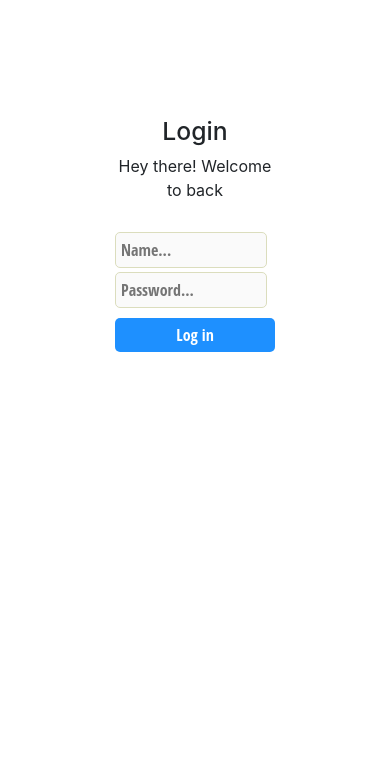
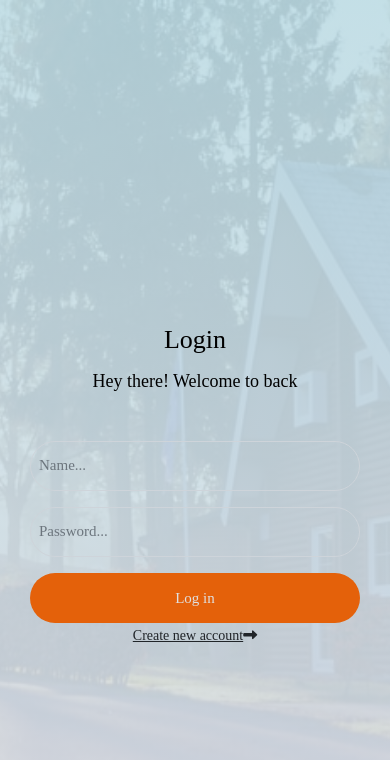
Before and after one commit to Byabasaija/find-your-house, a React (Create React App) app: page / in a window 390 px wide. Shown: the top 760 px of the page. Built offline with nearby package versions, Linux system fonts and the light colour scheme.

Commit message:
Style the login Page

```diff
--- a/public/index.html
+++ b/public/index.html
@@ -12,6 +12,7 @@
 
     <title>Find your house</title>
     <link href="https://cdn.jsdelivr.net/npm/bootstrap@5.0.2/dist/css/bootstrap.min.css" rel="stylesheet" integrity="sha384-EVSTQN3/azprG1Anm3QDgpJLIm9Nao0Yz1ztcQTwFspd3yD65VohhpuuCOmLASjC" crossorigin="anonymous">
+    <script src="https://kit.fontawesome.com/bcea3aca40.js" crossorigin="anonymous"></script>
   </head>
   <body>
     <noscript>You need to enable JavaScript to run this app.</noscript>
--- a/src/actions/index.js
+++ b/src/actions/index.js
@@ -28,7 +28,7 @@ const fetchHouses = () => async (dispatch) => {
 
   try {
     const response = await axios.get(
-      'https://houses-api1.herokuapp.com/houses/',
+      'http://localhost:3001/houses',
     );
     const houses = response.data;
     dispatch(fetchHousesSuccess(houses));
@@ -57,7 +57,7 @@ const fetchHouse = (id) => async (dispatch) => {
 
   try {
     const response = await axios.get(
-      `https://houses-api1.herokuapp.com/houses/${id}`,
+      `http://localhost:3001/houses/${id}`,
     );
     const house = response.data;
     dispatch(fetchHouseSuccess(house));
--- a/src/auth/Login.css
+++ b/src/auth/Login.css
@@ -1,40 +1,423 @@
-.login-div{
+
+
+
+
+/*//////////////////////////////////////////////////////////////////
+[ FONT ]*/
+/*
+@font-face {
+    font-family: Montserrat-Regular;
+    src: url('../fonts/montserrat/Montserrat-Regular.ttf');
+  }
+
+  @font-face {
+    font-family: Montserrat-ExtraBold;
+    src: url('../fonts/montserrat/Montserrat-ExtraBold.ttf');
+  }
+
+  @font-face {
+    font-family: Montserrat-Bold;
+    src: url('../fonts/montserrat/Montserrat-Bold.ttf');
+  } */
+
+
+  /*//////////////////////////////////////////////////////////////////
+  [ RESTYLE TAG ]*/
+
+  * {
+      margin: 0px;
+      padding: 0px;
+      box-sizing: border-box;
+  }
+
+  body, html {
+      height: 100%;
+      font-family: Montserrat-Regular, sans-serif;
+  }
+
+  /*---------------------------------------------*/
+  a {
+      font-family: Montserrat-Regular;
+      font-size: 14px;
+      line-height: 1.7;
+      color: #666666;
+      margin: 0px;
+      transition: all 0.4s;
+      -webkit-transition: all 0.4s;
+    -o-transition: all 0.4s;
+    -moz-transition: all 0.4s;
+  }
+
+  a:focus {
+      outline: none !important;
+  }
+
+  a:hover {
+      text-decoration: none;
+    color: #fff;
+  }
+
+  /*---------------------------------------------*/
+  h1,h2,h3,h4,h5,h6 {
+      margin: 0px;
+  }
+
+  p {
+      font-family: Montserrat-Regular;
+      font-size: 14px;
+      line-height: 1.7;
+      color: #666666;
+      margin: 0px;
+  }
+
+  ul, li {
+      margin: 0px;
+      list-style-type: none;
+  }
+
+
+  /*---------------------------------------------*/
+  input {
+      outline: none;
+      border: none;
+  }
+
+  textarea {
+    outline: none;
+    border: none;
+  }
+
+  textarea:focus, input:focus {
+    border-color: transparent !important;
+  }
+
+  input:focus::-webkit-input-placeholder { color:transparent; }
+  input:focus:-moz-placeholder { color:transparent; }
+  input:focus::-moz-placeholder { color:transparent; }
+  input:focus:-ms-input-placeholder { color:transparent; }
+
+  textarea:focus::-webkit-input-placeholder { color:transparent; }
+  textarea:focus:-moz-placeholder { color:transparent; }
+  textarea:focus::-moz-placeholder { color:transparent; }
+  textarea:focus:-ms-input-placeholder { color:transparent; }
+
+  input::-webkit-input-placeholder { color: #999999; }
+  input:-moz-placeholder { color: #999999; }
+  input::-moz-placeholder { color: #999999; }
+  input:-ms-input-placeholder { color: #999999; }
+
+  textarea::-webkit-input-placeholder { color: #999999; }
+  textarea:-moz-placeholder { color: #999999; }
+  textarea::-moz-placeholder { color: #999999; }
+  textarea:-ms-input-placeholder { color: #999999; }
+
+  /*---------------------------------------------*/
+  button {
+      outline: none !important;
+      border: none;
+      background: transparent;
+  }
+
+  button:hover {
+      cursor: pointer;
+  }
+
+  iframe {
+      border: none !important;
+  }
+
+
+  /*//////////////////////////////////////////////////////////////////
+  [ Utility ]*/
+  .txt1 {
+    font-family: Montserrat-Regular;
+    font-size: 16px;
+    color: #cccccc;
+    line-height: 1.4;
+  }
+
+  .bo1 {
+    border-bottom: 1px solid #999999;
+  }
+
+  .hov1:hover {
+    border-color: #d33f8d;
+  }
+
+
+  /*//////////////////////////////////////////////////////////////////
+  [ login ]*/
+
+  .limiter {
+    width: 100%;
+    margin: 0 auto;
+  }
+
+  .container-login100 {
+    width: 100%;
+    min-height: 100vh;
+    display: -webkit-box;
+    display: -webkit-flex;
+    display: -moz-box;
+    display: -ms-flexbox;
     display: flex;
-    flex-direction: column;
-    border-radius: 10px;
-    width:200px;
-    height: 300px;
-    background-color: white;
-    margin: 0 auto;
-    padding: 20px;
-    justify-content: space-evenly;
-    margin-top: 10vh;
-}
-input{
-    width: 95%;
-    border: 1px solid #dbddbd;
-    font-weight: 300 !important;
-    padding: 5px;
-    margin: 2px 0;
-    font-family: 'Open Sans Condensed', sans-serif;
-    background-color: #fafafa;
-    border-radius: 5px;
-    box-shadow: none;
-}
-button{
-    margin-top: 8px;
+    flex-wrap: wrap;
+    justify-content: center;
+    align-items: center;
+    padding: 15px;
+    background-repeat: no-repeat;
+    background-size: cover;
+    background-position: center;
+    background-image: url(../assets/bg1.jpeg);
+
+    position: relative;
+    z-index: 1;
+  }
+
+  .container-login100::before {
+    content: "";
+    display: block;
+    position: absolute;
+    z-index: -1;
     width: 100%;
-    border-radius: 5px;
-    padding: 5px;
-    border: none;
-    color: white;
-    font-family: 'Open Sans Condensed', sans-serif;
-    background-color: dodgerblue;
-    cursor: pointer;
+    height: 100%;
+    top: 0;
+    left: 0;
+    background: #f7f7f7;
+    background: -webkit-linear-gradient(bottom, #dbe0e9, #bedce4);
+    background: -o-linear-gradient(bottom, #f4f6fa, #bae5f1);
+    background: -moz-linear-gradient(bottom, #dde1e9, #eef6f8);
+    background: linear-gradient(bottom, #e3e6e9, #d9edf3);
+    opacity: 0.9;
+  }
 
-}
+  .wrap-login100 {
+    width: 390px;
+    background: transparent;
+  }
 
-.login-text {
+
+
+  /*------------------------------------------------------------------
+  [  ]*/
+  .login100-form {
+    width: 100%;
+    display: -webkit-box;
+    display: -webkit-flex;
+    display: -moz-box;
+    display: -ms-flexbox;
+    display: flex;
+    justify-content: space-between;
+    flex-wrap: wrap;
+  }
+
+  .login100-form-title {
+    font-family: Montserrat-ExtraBold;
+    font-size: 26px;
+    color: #000;
+    line-height: 1.2;
     text-align: center;
 
-}
+    width: 100%;
+    display: block;
+  }
+
+  .login100-form-text {
+    font-family: Montserrat-ExtraBold;
+    font-size: 18px;
+    color: #000;
+    line-height: 1.2;
+    text-align: center;
+
+    width: 100%;
+    display: block;
+  }
+
+
+
+  /*---------------------------------------------*/
+  .wrap-input100 {
+    position: relative;
+    width: 100%;
+    z-index: 1;
+  }
+
+  .input100 {
+    font-family: Montserrat-Bold;
+    font-size: 15px;
+    line-height: 1.2;
+    color: #333333;
+
+    display: block;
+    width: 100%;
+    background: transparent;
+   height: 50px;
+    border-radius: 25px;
+    padding: 0 30px 0 53px;
+  }
+
+
+  /*------------------------------------------------------------------
+  [ Focus ]*/
+  .focus-input100 {
+    display: block;
+    position: absolute;
+    border-radius: 25px;
+    bottom: 0;
+    left: 0;
+    z-index: -1;
+    width: 100%;
+    height: 100%;
+    box-shadow: 0px 0px 0px 0px;
+    color: rgba(0,91,234, 0.6);
+  }
+
+  .input100:focus + .focus-input100 {
+    -webkit-animation: anim-shadow 0.5s ease-in-out forwards;
+    animation: anim-shadow 0.5s ease-in-out forwards;
+  }
+
+  @-webkit-keyframes anim-shadow {
+    to {
+      box-shadow: 0px 0px 80px 30px;
+      opacity: 0;
+    }
+  }
+
+  @keyframes anim-shadow {
+    to {
+      box-shadow: 0px 0px 80px 30px;
+      opacity: 0;
+    }
+  }
+
+  .symbol-input100 {
+    font-size: 15px;
+    color: #999999;
+
+    display: -webkit-box;
+    display: -webkit-flex;
+    display: -moz-box;
+    display: -ms-flexbox;
+    display: flex;
+    align-items: center;
+    position: absolute;
+    border-radius: 25px;
+    bottom: 0;
+    left: 0;
+    width: 100%;
+    height: 100%;
+    padding-left: 30px;
+    pointer-events: none;
+
+    -webkit-transition: all 0.4s;
+    -o-transition: all 0.4s;
+    -moz-transition: all 0.4s;
+    transition: all 0.4s;
+  }
+
+  .input100:focus + .focus-input100 + .symbol-input100 {
+    color: #00c6fb;
+    padding-left: 23px;
+  }
+
+
+  /*------------------------------------------------------------------
+  [ Button ]*/
+  .container-login100-form-btn {
+    width: 100%;
+    display: -webkit-box;
+    display: -webkit-flex;
+    display: -moz-box;
+    display: -ms-flexbox;
+    display: flex;
+    flex-wrap: wrap;
+    justify-content: center;
+  }
+
+  .login100-form-btn {
+    font-family: Montserrat-Bold;
+    font-size: 15px;
+    line-height: 1.5;
+    color: #e0e0e0;
+
+    width: 100%;
+    height: 50px;
+    border-radius: 25px;
+    background: #e4610a;
+    display: -webkit-box;
+    display: -webkit-flex;
+    display: -moz-box;
+    display: -ms-flexbox;
+    display: flex;
+    justify-content: center;
+    align-items: center;
+    padding: 0 25px;
+
+    -webkit-transition: all 0.4s;
+    -o-transition: all 0.4s;
+    -moz-transition: all 0.4s;
+    transition: all 0.4s;
+
+    position: relative;
+    z-index: 1;
+  }
+
+  .login100-form-btn::before {
+    content: "";
+    display: block;
+    position: absolute;
+    z-index: -1;
+    width: 100%;
+    height: 100%;
+    border-radius: 25px;
+    top: 0;
+    left: 0;
+    background: #ea6900;
+    background: -webkit-linear-gradient(left, #ea6900, #00c6fb);
+    background: -o-linear-gradient(left, #ea6900, #00c6fb);
+    background: -moz-linear-gradient(left, #ea6900, #00c6fb);
+    background: linear-gradient(left, #ea6900, #00c6fb);
+    -webkit-transition: all 0.4s;
+    -o-transition: all 0.4s;
+    -moz-transition: all 0.4s;
+    transition: all 0.4s;
+    opacity: 0;
+  }
+
+  .login100-form-btn:hover {
+    background: transparent;
+    color: #fff;
+  }
+
+  .login100-form-btn:hover:before {
+    opacity: 1;
+  }
+
+
+
+  .btn-google {
+    color: #555555;
+  }
+
+  .btn-google img {
+    width: 19px;
+    margin-right: 10px;
+    padding-bottom: 1px;
+  }
+
+
+  .btn-face:hover,
+  .btn-google:hover {
+    border-color: #d33f8d;
+  }
+
+
+
+  @media (max-width: 576px) {
+    .wrap-login100 {
+      padding-top: 80px;
+      padding-left: 15px;
+      padding-right: 15px;
+    }
+  }
--- a/src/auth/Login.js
+++ b/src/auth/Login.js
@@ -2,6 +2,7 @@
 import { connect } from 'react-redux';
 import React, { useState } from 'react';
 import { withRouter } from 'react-router';
+import { Link } from 'react-router-dom';
 import loginUserAction from '../actions/loginUser';
 import './Login.css';
 
@@ -24,29 +25,48 @@ const Login = ({ loginUser }) => {
   };
 
   return (
-    <div className="login-div">
-      <div>
-        <h2 className="login-text">Login</h2>
-        <p className="login-text">Hey there! Welcome to back</p>
+    <div className="limiter">
+      <div className="container-login100 login-pg">
+        <div className="wrap-login100 p-t-190 p-b-30">
+          <div className="p-5">
+            <h2 className="login-text login100-form-title p-t-20 p-b-45 pb-3">Login</h2>
+            <p className="login-text login100-form-text">Hey there! Welcome to back</p>
           </div>
           <div>
-        <form onSubmit={(e) => handleSubmit(e)}>
+            <form onSubmit={(e) => handleSubmit(e)} className="login100-form validate-form">
+              <div className="form-group pb-3 wrap-input100 validate-input m-b-10">
                 <input
                   placeholder="Name..."
                   name="username"
                   required
                   onChange={(e) => handleChangeUsername(e)}
                   value={username}
+                  className="form-control p-2 input100"
                 />
+              </div>
+              <div className="form-group pb-3 wrap-input100 validate-input m-b-10">
                 <input
                   placeholder="Password..."
                   name="password"
                   required
                   onChange={(e) => handleChangePassword(e)}
                   value={password}
+                  className="form-control p-2 input100"
                 />
-          <button type="submit" onSubmit={(e) => handleSubmit(e)}>Log in</button>
+              </div>
+              <div className="container-login100-form-btn p-t-10">
+                <button type="submit" onSubmit={(e) => handleSubmit(e)} className="login100-form-btn">Log in</button>
+              </div>
             </form>
+
+            <div className="text-center w-full">
+              <Link className="text-dark" to="/">
+                Create new account
+                <i className="fa fa-long-arrow-right" />
+              </Link>
+            </div>
+          </div>
+        </div>
       </div>
     </div>
   );
--- a/src/components/Header.js
+++ b/src/components/Header.js
@@ -14,11 +14,11 @@ const Header = ({ history }) => {
     history.push('/');
   };
   return (
-    <nav className="navbar navbar-expand-lg navbar-light bg-dark">
+    <nav className="navbar navbar-expand-lg navbar-light bg-white">
       <div className="container">
-        <span className="navbar-brand text-white pg-title" href="#">Houses</span>
+        <span className="navbar-brand text-dark pg-title" href="#">Houses</span>
         <button className="navbar-toggler text-white" type="button" data-bs-toggle="collapse" data-bs-target="#navbarSupportedContent" aria-controls="navbarSupportedContent" aria-expanded="false" aria-label="Toggle navigation">
-          <i className="fas fa-bars text-white" />
+          <i className="fas fa-bars text-dark" />
         </button>
         <div className="collapse navbar-collapse" id="navbarSupportedContent">
           <ul className="navbar-nav me-auto mb-2 mb-lg-0">
```
Also changed, not shown: src/assets/bg1.jpeg (added), src/index.css (line endings or trailing spaces). Lines whose indentation alone changed are shown as unchanged.
